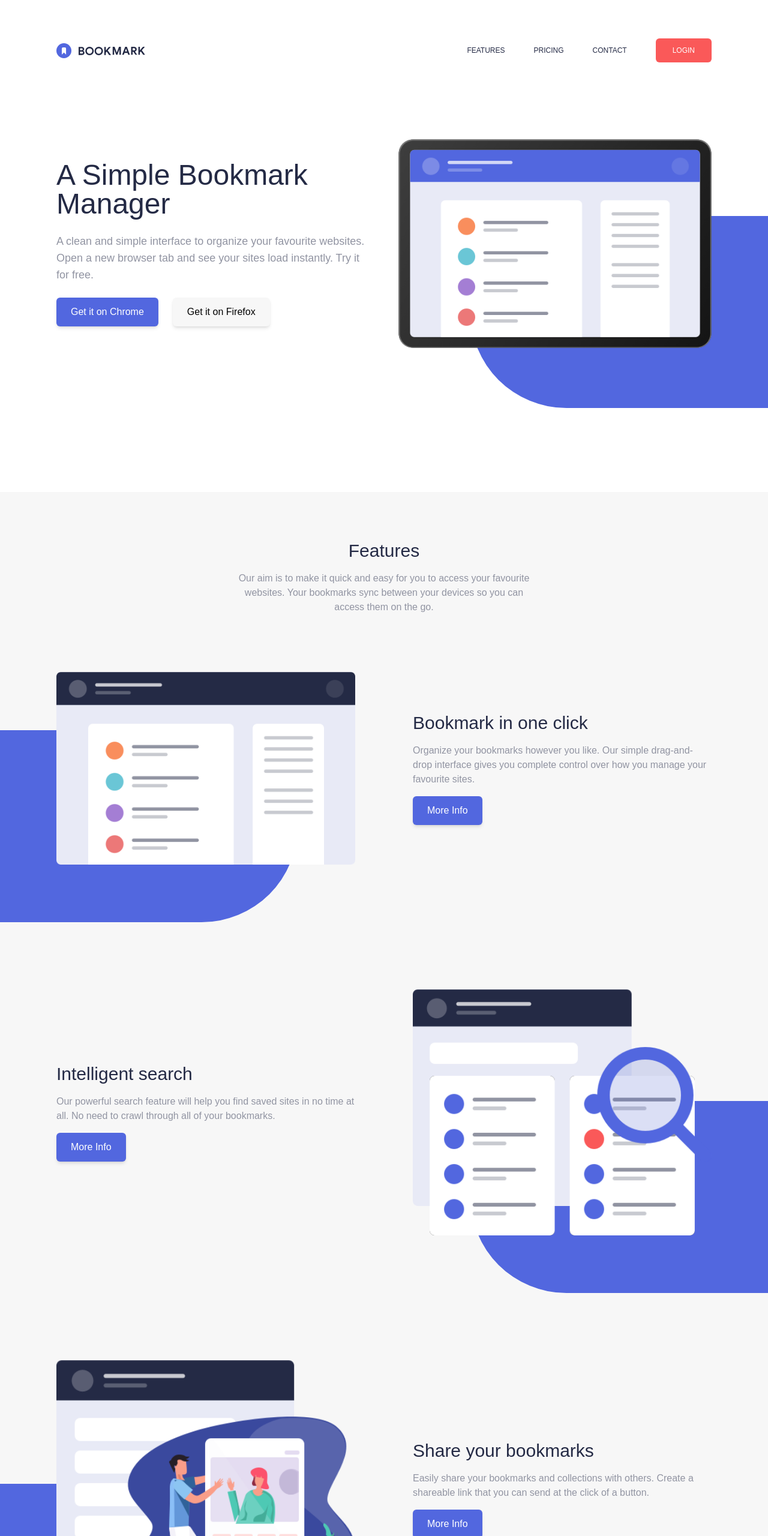
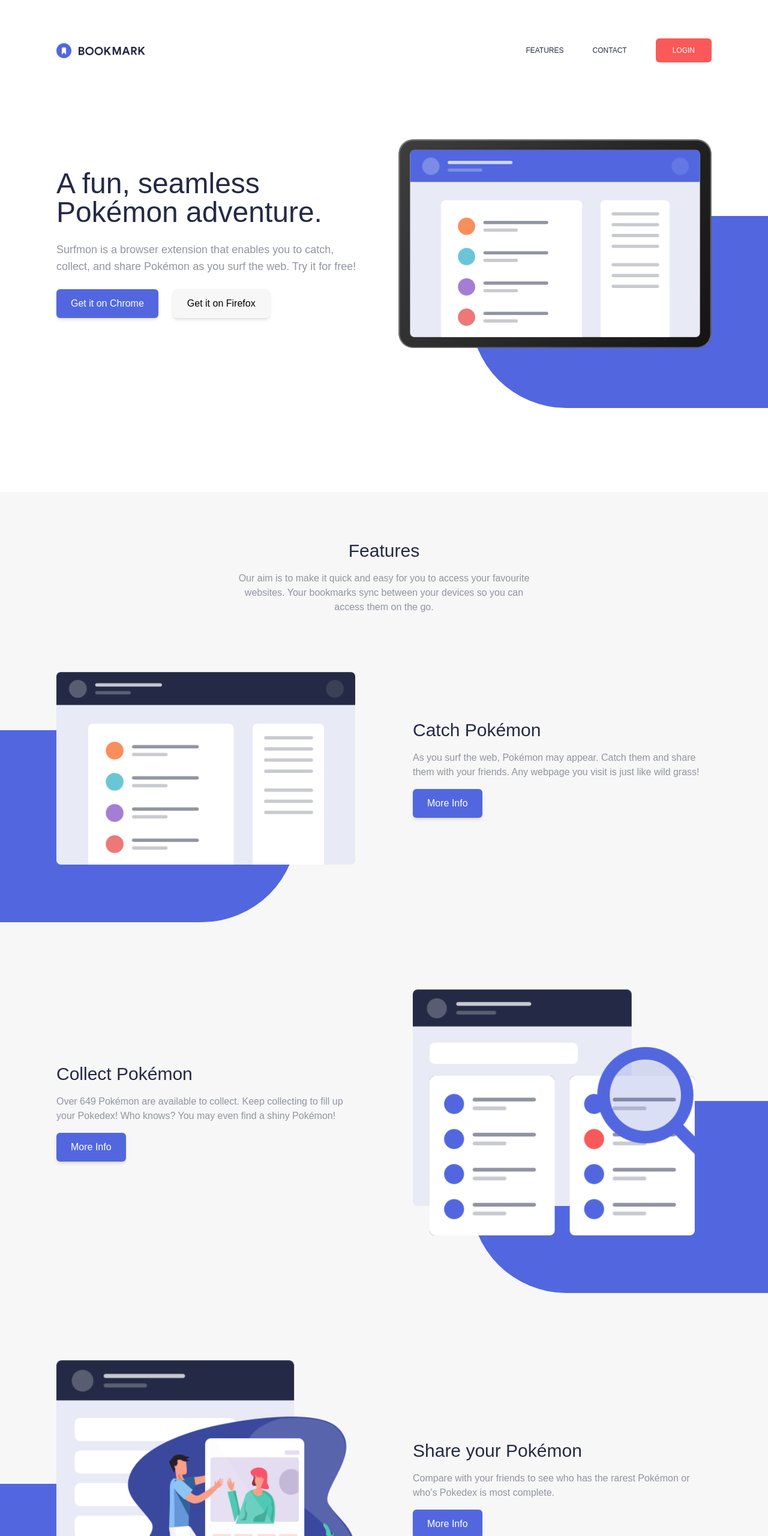
Before and after one commit to surfmon/website, a website: page public/index.html in a window 1280 px wide. Shown: the top 2560 px of the page at 60% size. Drawn offline with Linux system fonts and the light colour scheme.

Commit message:
initial design

```diff
--- a/public/index.html
+++ b/public/index.html
@@ -9,7 +9,7 @@
         integrity="sha512-iBBXm8fW90+nuLcSKlbmrPcLa0OT92xO1BIsZ+ywDWZCvqsWgccV3gFoRBv0z+8dLJgyAHIhR35VZc2oM/gI1w=="
         crossorigin="anonymous" referrerpolicy="no-referrer" />
     <link rel="stylesheet" href="./tailwind.css" />
-    <title>Bookmark Landing Page</title>
+    <title>Surfmon</title>
 </head>
 
 <body class="font-Poppins">
@@ -19,7 +19,6 @@
             <div class="py-1"><img src="./imgs/logo-bookmark.svg" alt="" /></div>
             <ul class="hidden sm:flex flex-1 justify-end items-center gap-12 text-bookmark-blue uppercase text-xs">
                 <li class="cursor-pointer">Features</li>
-                <li class="cursor-pointer">Pricing</li>
                 <li class="cursor-pointer">Contact</li>
                 <button type="button" class="bg-bookmark-red text-white rounded-md px-7 py-3 uppercase">Login</button>
             </ul>
@@ -35,12 +34,11 @@
             <!-- Content -->
             <div class="flex flex-1 flex-col items-center lg:items-start">
                 <h2 class="text-bookmark-blue text-3xl md:text-4 lg:text-5xl text-center lg:text-left mb-6">
-                    A Simple Bookmark Manager
+                    A fun, seamless Pokémon adventure.
                 </h2>
                 <p class="text-bookmark-grey text-lg text-center lg:text-left mb-6">
-                    A clean and simple interface to organize your favourite websites. Open a new browser tab and see
-                    your sites
-                    load instantly. Try it for free.
+                    Surfmon is a browser extension that enables you to catch, collect, and share Pokémon as
+                    you surf the web. Try it for free!
                 </p>
                 <div class="flex justify-center flex-wrap gap-6">
                     <button type="button" class="btn btn-purple hover:bg-bookmark-white hover:text-black">
@@ -95,11 +93,10 @@
                 </div>
                 <!-- Content -->
                 <div class="flex flex-1 flex-col items-center lg:items-start">
-                    <h1 class="text-3xl text-bookmark-blue">Bookmark in one click</h1>
+                    <h1 class="text-3xl text-bookmark-blue">Catch Pokémon</h1>
                     <p class="text-bookmark-grey my-4 text-center lg:text-left sm:w-3/4 lg:w-full">
-                        Organize your bookmarks however you like. Our simple drag-and-drop interface gives you complete
-                        control
-                        over how you manage your favourite sites.
+                        As you surf the web, Pokémon may appear. Catch them and share them with your friends.
+                        Any webpage you visit is just like wild grass!
                     </p>
                     <button type="button" class="btn btn-purple hover:bg-bookmark-white hover:text-black">More
                         Info</button>
@@ -129,11 +126,10 @@
                 </div>
                 <!-- Content -->
                 <div class="flex flex-1 flex-col items-center lg:items-start">
-                    <h1 class="text-3xl text-bookmark-blue">Intelligent search</h1>
+                    <h1 class="text-3xl text-bookmark-blue">Collect Pokémon</h1>
                     <p class="text-bookmark-grey my-4 text-center lg:text-left sm:w-3/4 lg:w-full">
-                        Our powerful search feature will help you find saved sites in no time at all. No need to crawl
-                        through all
-                        of your bookmarks.
+                        Over 649 Pokémon are available to collect. Keep collecting to fill up your Pokedex!
+                        Who knows? You may even find a shiny Pokémon!
                     </p>
                     <button type="button" class="btn btn-purple hover:bg-bookmark-white hover:text-black">More
                         Info</button>
@@ -163,11 +159,9 @@
                 </div>
                 <!-- Content -->
                 <div class="flex flex-1 flex-col items-center lg:items-start">
-                    <h1 class="text-3xl text-bookmark-blue">Share your bookmarks</h1>
+                    <h1 class="text-3xl text-bookmark-blue">Share your Pokémon</h1>
                     <p class="text-bookmark-grey my-4 text-center lg:text-left sm:w-3/4 lg:w-full">
-                        Easily share your bookmarks and collections with others. Create a shareable link that you can
-                        send at the
-                        click of a button.
+                        Compare with your friends to see who has the rarest Pokémon or who's Pokedex is most complete.
                     </p>
                     <button type="button" class="btn btn-purple hover:bg-bookmark-white hover:text-black">More
                         Info</button>
@@ -261,19 +255,15 @@
             <!-- FAQ Items -->
             <div class="flex flex-col sm:w-3/4 lg:w-5/12 mt-12 mx-auto">
                 <div class="flex items-center border-b py-4">
-                    <span class="flex-1">What is a Bookmark?</span>
+                    <span class="flex-1">How do I encounter Pokémon?</span>
                     <i class="text-bookmark-purple fas fa-chevron-down"></i>
                 </div>
                 <div class="flex items-center border-b py-4">
-                    <span class="flex-1">How can I request a new browser?</span>
+                    <span class="flex-1">How can I check my progress?</span>
                     <i class="text-bookmark-purple fas fa-chevron-down"></i>
                 </div>
                 <div class="flex items-center border-b py-4">
                     <span class="flex-1">Is there a mobile app?</span>
-                    <i class="text-bookmark-purple fas fa-chevron-down"></i>
-                </div>
-                <div class="flex items-center border-b py-4">
-                    <span class="flex-1">What about other Chromium browsers?</span>
                     <i class="text-bookmark-purple fas fa-chevron-down"></i>
                 </div>
                 <button type="button"
@@ -308,7 +298,6 @@
                 <img src="./imgs/logo-bookmark-white.png" alt="" />
                 <ul class="flex text-white uppercase gap-12 text-xs">
                     <li class="cursor-pointer">Features</li>
-                    <li class="cursor-pointer">Pricing</li>
                     <li class="cursor-pointer">Contact</li>
                 </ul>
             </div>
```
Also changed, not shown: public/imgs/006.gif (added).
